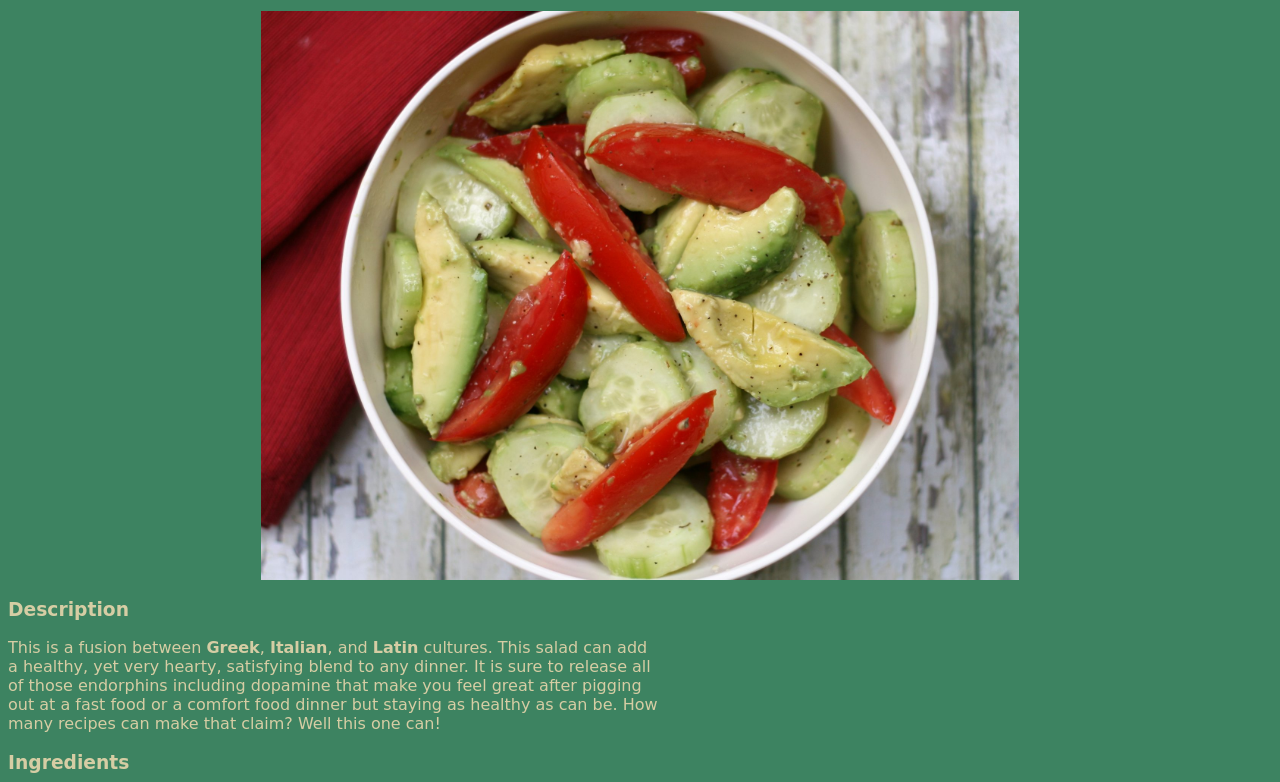
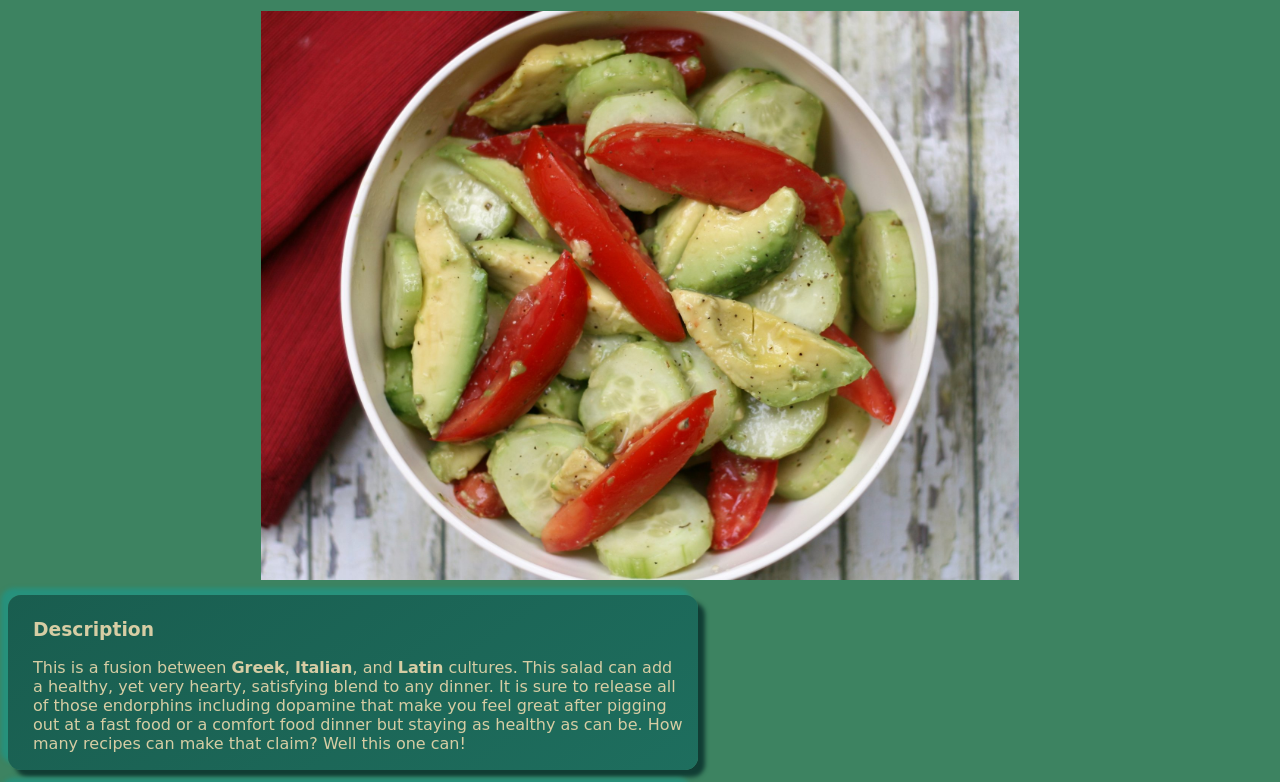
Before and after one commit to jcbob/odin_recipies, a plain HTML site: page recipies/salad.html in a window 1280 px wide. Shown: the part 114-896 px from the top of the page. Drawn offline with Linux system fonts and the light colour scheme.

Commit message:
Add styles

```diff
--- a/styles.css
+++ b/styles.css
@@ -58,6 +58,35 @@ a{
 }
 
 #description{
+    margin-top: 15px;
+}
+
+#description, #ingredients, #steps{
     width: 650px;;
     word-wrap: break-word;
+    margin-top: 15px;
+    background-color: #1C6758;
+
+    outline-style:none;
+    outline-width: 5px;
+    outline-color: #D6CDA4;
+
+    padding-left: 25px;
+    padding-top: 5px;
+    padding-right: 15px;
+    padding-bottom: 1px;
+
+    border-radius: 13px;
+    background: linear-gradient(145deg, #195d4f, #1e6e5e);
+    box-shadow:  7px 7px 4px #113d34,
+                 -7px -7px 4px #27917c;
 }
+
+ul ul li{
+    list-style-type: square;
+
+}
+
+.return{
+    margin-top: 55px;
+}
```
